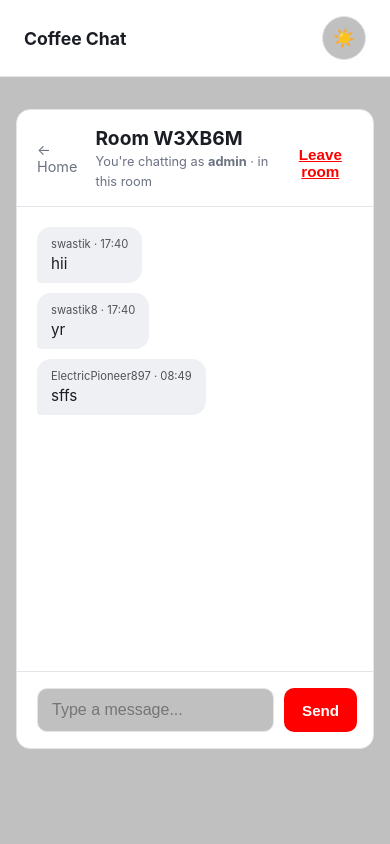
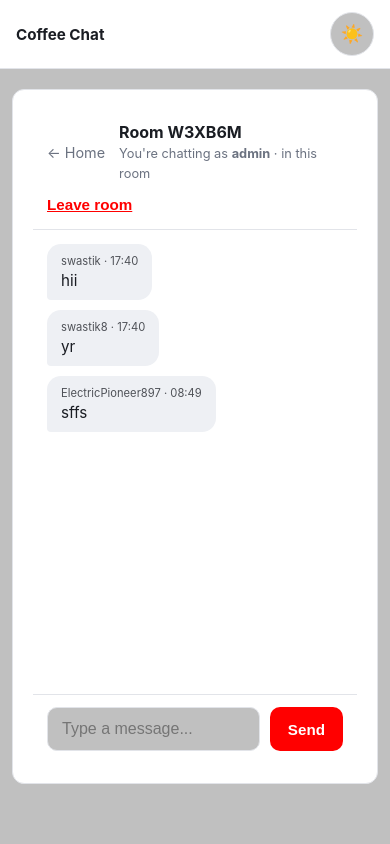
Before and after one commit to swastik-0/chatproject, a Django app: template chat/templates/chat/chat_room.html in a window 390 px wide. Run offline with Django 5.2, Linux system fonts and the light colour scheme; the template is opened without the code that fills it: values that come from a table or form of the project are taken from there, others are empty; data comes from the database, SQL or seed files in the repository.

Commit message:
Enhance CSS styles for responsiveness and layout

```diff
--- a/chat/static/chat/css/style.css
+++ b/chat/static/chat/css/style.css
@@ -32,6 +32,16 @@
 
 * { box-sizing: border-box; }
 
+html {
+    -webkit-text-size-adjust: 100%;
+    text-size-adjust: 100%;
+}
+
+html, body {
+    overflow-x: hidden;
+    width: 100%;
+}
+
 body {
     margin: 0;
     font-family: -apple-system, BlinkMacSystemFont, "Segoe UI", Roboto, Helvetica, Arial, sans-serif;
@@ -39,6 +49,7 @@ body {
     color: var(--text);
     transition: background 0.2s ease, color 0.2s ease;
     min-height: 100vh;
+    min-height: 100dvh;
 }
 
 .topbar {
@@ -48,9 +59,15 @@ body {
     padding: 16px 24px;
     background: var(--surface);
     border-bottom: 1px solid var(--border);
+    position: sticky;
+    top: 0;
+    z-index: 10;
 }
 
-.brand { font-weight: 700; font-size: 1.1rem; }
+.brand {
+    font-weight: 700;
+    font-size: clamp(0.95rem, 2.5vw, 1.1rem);
+}
 
 .theme-toggle {
     background: var(--bg);
@@ -58,11 +75,13 @@ body {
     border-radius: 999px;
     width: 44px;
     height: 44px;
+    min-width: 44px;
     cursor: pointer;
     font-size: 1.1rem;
     display: flex;
     align-items: center;
     justify-content: center;
+    flex-shrink: 0;
 }
 
 :root[data-theme="light"] .icon-moon { display: none; }
@@ -70,6 +89,7 @@ body {
 
 .container {
     max-width: 640px;
+    width: 100%;
     margin: 0 auto;
     padding: 32px 16px;
 }
@@ -80,12 +100,22 @@ body {
     border-radius: 14px;
     padding: 28px;
     margin-bottom: 20px;
+    width: 100%;
 }
 
 .card.highlight { text-align: center; }
 
-h1 { margin-top: 0; font-size: 1.5rem; }
-h2 { margin: 0; font-size: 1.2rem; }
+h1 {
+    margin-top: 0;
+    font-size: clamp(1.2rem, 4vw, 1.5rem);
+    overflow-wrap: break-word;
+}
+
+h2 {
+    margin: 0;
+    font-size: clamp(1rem, 3.5vw, 1.2rem);
+    overflow-wrap: break-word;
+}
 
 .muted { color: var(--muted); font-size: 0.92rem; }
 .muted.small { font-size: 0.8rem; }
@@ -94,18 +124,21 @@ label { display: block; margin-bottom: 6px; font-size: 0.9rem; font-weight: 600;
 
 .input-row {
     display: flex;
+    flex-wrap: wrap;
     gap: 8px;
     margin-bottom: 14px;
 }
 
 input[type="text"] {
-    flex: 1;
+    flex: 1 1 160px;
+    min-width: 0;
     padding: 12px 14px;
     border-radius: 10px;
     border: 1px solid var(--border);
     background: var(--bg);
     color: var(--text);
-    font-size: 1rem;
+    font-size: 16px; /* prevents iOS auto-zoom on focus */
+    width: 100%;
 }
 
 input[type="text"]:focus { outline: 2px solid var(--primary); }
@@ -117,48 +150,88 @@ input[type="text"]:focus { outline: 2px solid var(--primary); }
     cursor: pointer;
     font-size: 0.95rem;
     font-weight: 600;
+    min-height: 44px;
 }
 
 .btn-primary { background: var(--primary); color: #fff; width: 100%; }
 .btn-primary:hover { background: var(--primary-hover); }
 
-.btn-secondary { background: var(--bg); border: 1px solid var(--border); color: var(--text); white-space: nowrap; }
+.btn-secondary {
+    background: var(--bg);
+    border: 1px solid var(--border);
+    color: var(--text);
+    white-space: nowrap;
+    flex: 0 0 auto;
+}
 
-.btn-link { background: none; color: var(--primary); text-decoration: underline; padding: 4px 0; }
+.btn-link { background: none; color: var(--primary); text-decoration: underline; padding: 4px 0; min-height: auto; }
 
 .inline-form { margin-top: 10px; }
 
 .code-display {
-    font-size: 2.4rem;
-    letter-spacing: 0.3rem;
+    font-size: clamp(1.8rem, 10vw, 2.4rem);
+    letter-spacing: clamp(0.15rem, 2.5vw, 0.3rem);
     font-weight: 700;
     color: var(--primary);
     background: var(--bg);
     border: 1px dashed var(--border);
     border-radius: 10px;
-    padding: 14px 0;
+    padding: 14px 8px;
     margin: 14px 0;
+    word-break: break-all;
 }
 
 .messages { list-style: none; padding: 0; margin: 0 0 16px 0; }
-.alert { padding: 10px 14px; border-radius: 8px; margin-bottom: 8px; font-size: 0.9rem; }
+.alert { padding: 10px 14px; border-radius: 8px; margin-bottom: 8px; font-size: 0.9rem; overflow-wrap: break-word; }
 .alert-error { background: rgba(220,38,38,0.1); color: var(--danger); }
 .alert-success { background: rgba(22,163,74,0.1); color: var(--success); }
 .alert-info { background: rgba(99,102,241,0.1); color: var(--primary); }
 
-.chat-card { padding: 0; overflow: hidden; }
+.chat-card {
+    padding: 0;
+    overflow: hidden;
+    display: flex;
+    flex-direction: column;
+}
+
 .chat-header {
     display: flex;
+    flex-wrap: wrap;
     align-items: center;
-    gap: 14px;
+    gap: 10px 14px;
     padding: 16px 20px;
     border-bottom: 1px solid var(--border);
 }
+
+.chat-header > a.back-link {
+    flex: 0 0 auto;
+}
+
+.chat-header > div {
+    flex: 1 1 160px;
+    min-width: 0;
+}
+
+.chat-header > div h2,
+.chat-header > div span {
+    overflow-wrap: break-word;
+    word-break: break-word;
+}
+
+.chat-header > form.inline-form {
+    flex: 0 0 auto;
+    margin-top: 0;
+}
+
 .back-link { color: var(--muted); text-decoration: none; font-size: 0.9rem; }
 
 .message-list {
     height: 55vh;
+    height: 55dvh;
+    min-height: 260px;
+    max-height: 640px;
     overflow-y: auto;
+    -webkit-overflow-scrolling: touch;
     padding: 20px;
     display: flex;
     flex-direction: column;
@@ -170,7 +243,8 @@ input[type="text"]:focus { outline: 2px solid var(--primary); }
     padding: 10px 14px;
     border-radius: 14px;
     font-size: 0.95rem;
-    word-wrap: break-word;
+    overflow-wrap: break-word;
+    word-break: break-word;
 }
 
 .bubble.self {
@@ -193,91 +267,73 @@ input[type="text"]:focus { outline: 2px solid var(--primary); }
     display: flex;
     gap: 10px;
     padding: 16px 20px;
+    padding-bottom: max(16px, env(safe-area-inset-bottom));
     border-top: 1px solid var(--border);
 }
 
 .message-form input { flex: 1; }
-.message-form button { width: auto; }
+.message-form button { width: auto; flex: 0 0 auto; }
 
-/* extra */
+/* ---------- Responsive breakpoints ---------- */
 
-/* Card */
-
-.get-started-card{
-    max-width:700px;
-    margin:30px auto;
-    padding:25px;
+@media (max-width: 640px) {
+    .container {
+        padding: 20px 12px;
     }
 
-/* Form */
-
-.responsive-form{
-    display:flex;
-    flex-direction:column;
-    gap:15px;
+    .card {
+        padding: 20px;
+        border-radius: 12px;
     }
 
-/* Input + Button */
-
-.input-row{
-    display:flex;
-    gap:12px;
-    align-items:center;
+    .topbar {
+        padding: 12px 16px;
     }
 
-.input-row input{
-    flex:1;
-    min-width:0;
+    .bubble {
+        max-width: 85%;
+    }
 }
 
-/* Buttons */
-
-.full-width{
-    width:100%;
+@media (max-width: 480px) {
+    .input-row {
+        flex-wrap: wrap;
     }
 
-/* Mobile */
-
-@media (max-width:768px){
-
-    .get-started-card{
-        padding:18px;
-        margin:15px;
+    .input-row input[type="text"] {
+        flex: 1 1 100%;
     }
 
-    .input-row{
-        flex-direction:column;
+    .input-row .btn-secondary {
+        flex: 1 1 100%;
     }
 
-    .input-row input,
-    .input-row button{
-        width:100%;
+    .chat-header {
+        padding: 12px 14px;
     }
 
-    .btn-primary{
-        width:100%;
+    .message-form {
+        padding: 12px 14px;
     }
 
-    h1{
-        font-size:1.8rem;
+    .message-list {
+        padding: 14px;
+    }
 }
 
+/* Short / landscape viewports: shrink the scrollable area so header + form stay visible */
+@media (max-height: 500px) and (orientation: landscape) {
+    .message-list {
+        height: 40vh;
+        height: 40dvh;
+        min-height: 160px;
     }
 
-/* Small phones */
-
-@media (max-width:480px){
-
-    .get-started-card{
-        padding:15px;
+    .container {
+        padding: 12px 16px;
     }
 
-    h1{
-        font-size:1.5rem;
+    .card {
+        padding: 16px;
     }
-
-    p{
-        font-size:0.95rem;
 }
-
-}
```
Lines whose indentation alone changed are shown as unchanged.
